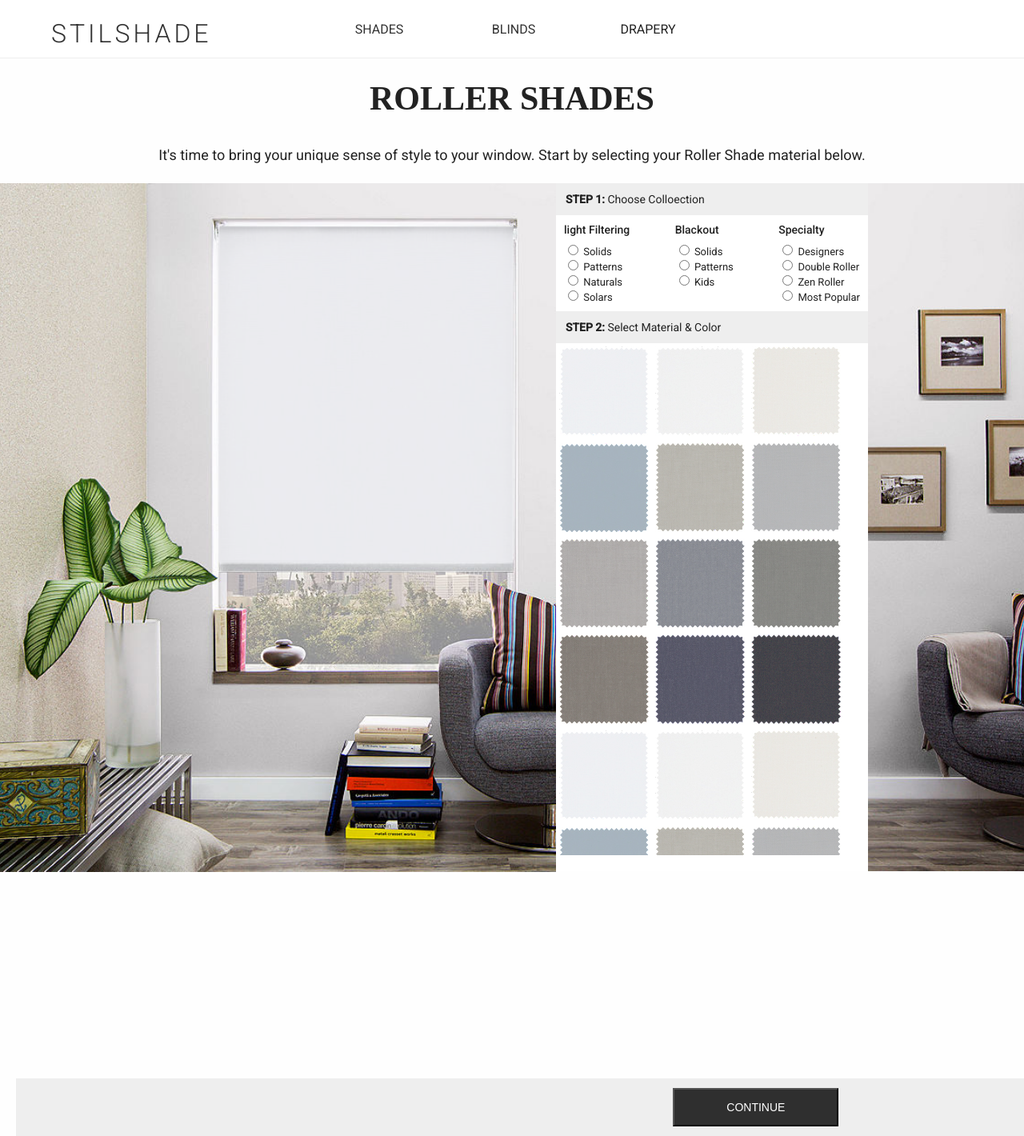
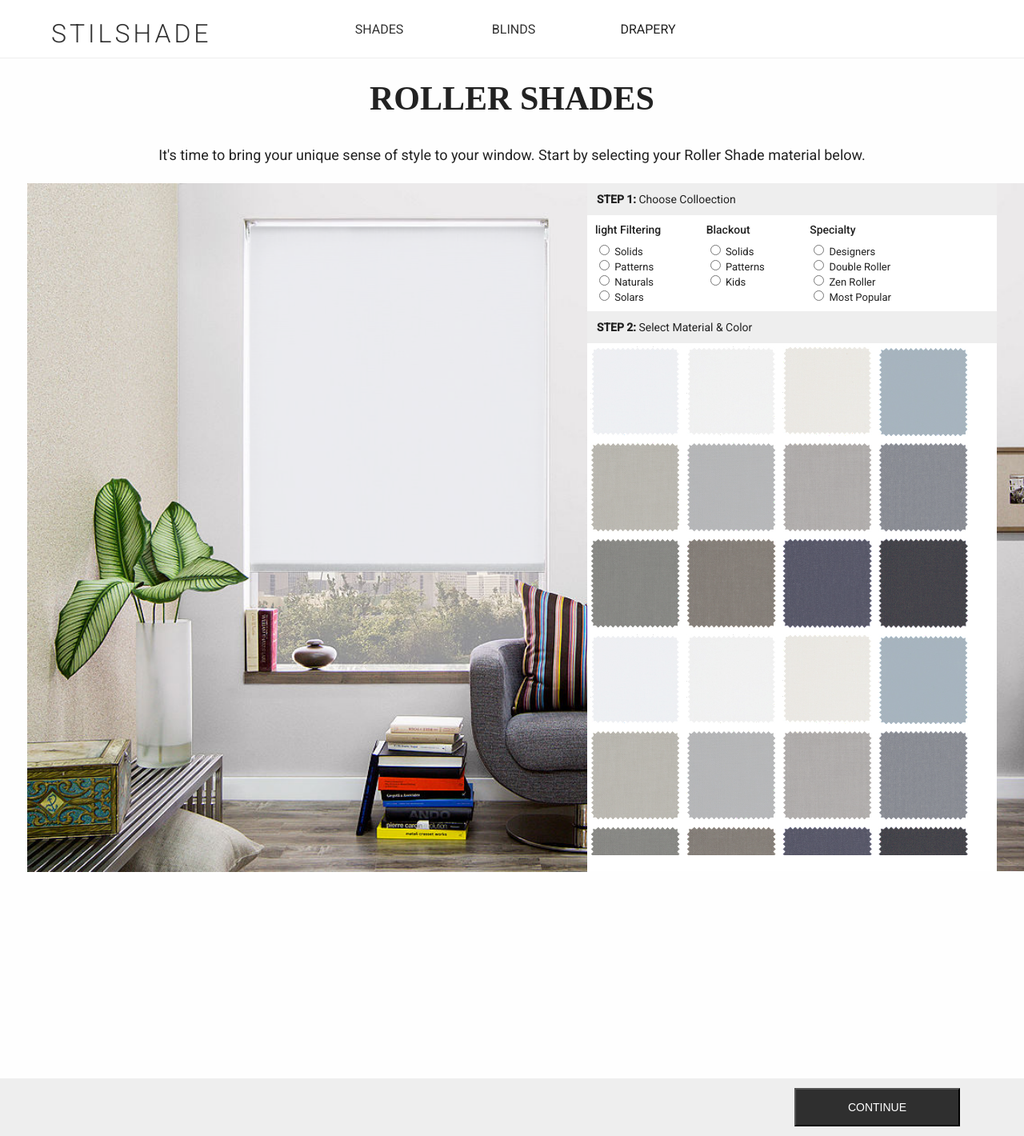
Before and after one commit to s1z3n/StilShade, a Jekyll site: the page built from customize.html, in a window 1280 px wide. Shown: the whole page at 80% size. Built offline with Jekyll 4.4.1, drawn with Linux system fonts in a browser that asks for light colours.

Commit message:
Some changes

```diff
--- a/_config.yml
+++ b/_config.yml
@@ -6,4 +6,4 @@ permalink: pretty
 sass:
  sass_dir: assets/css
  style: :nested
-baseurl: /StilShade
+# baseurl: /StilShade
--- a/_includes/header.html
+++ b/_includes/header.html
@@ -5,7 +5,7 @@
     </div>
     <nav>
       <div class="nav-container">
-        <div class="nav-item"><a href="/shades/">shades</a>
+        <div class="nav-item"><a href="../shades/">shades</a>
           <div class="menu">
             <a class="list" href="#">Roller Shades
               <div class="content default">
@@ -60,7 +60,7 @@
           </div>
           <div class="nav-bg"></div>
         </div>
-        <div class="nav-item"><a href="/blinds/">Blinds</a>
+        <div class="nav-item"><a href="../blinds/">Blinds</a>
           <div class="menu blind">
             <a class="list" href="#">Wood Blinds
               <div class="content default">
--- a/_layouts/default.html
+++ b/_layouts/default.html
@@ -8,11 +8,11 @@
 
 <link href="https://fonts.googleapis.com/css?family=Roboto:300,400,500" rel="stylesheet">
 
-<link rel="icon" href="assets\Images\favicon.ico" sizes="16x16" type="image/ico">
+<link rel="icon" href="../assets/Images/favicon.ico" sizes="16x16" type="image/ico">
 <!-- <link rel="stylesheet" href="assets/css/main.css"> -->
 
-<link rel="icon" href="..\assets\Images\favicon.ico" sizes="16x16" type="image/ico">
-<link rel="stylesheet" href="{{site.baseurl}}/assets/css/main.css">
+<link rel="icon" href="../assets/Images/favicon.ico" sizes="16x16" type="image/ico">
+<link rel="stylesheet" href="../assets/css/main.css">
 
 
 
@@ -32,8 +32,8 @@
 
 {% include footer.html %}
 
-<script src="/assets/js/jquery-2.1.1.min.js"></script>
-<script src="/assets/js/functions.js" type="text/javascript"></script>
+<script src="../assets/js/jquery-2.1.1.min.js"></script>
+<script src="../assets/js/functions.js" type="text/javascript"></script>
 
 </body>
 
--- a/assets/css/4-modules/customize.sass
+++ b/assets/css/4-modules/customize.sass
@@ -50,9 +50,9 @@
     font-weight: 500
 
 .customize-narrow-bg
-  // width: 0px
+  width: 0px
   max-width: 200px
-  z-index: -2
+  // z-index: -1
   .narrow-bg
     height: 860px
     // max-width: 200px
@@ -98,26 +98,23 @@
   z-index: 3
   display: flex
   justify-content: center
-  margin-left: 20px
-  .test1
-    width: 700px
-    // background-color: pink
-  .test2
-    width: 512px
-    // background-color: lime
+  .bottom-bar-wrapper
+    width: 1200px
     display: flex
+    justify-content: flex-end
     .primary-btn
-      margin-left: auto
-      margin-right: 40px
-  .test3
-    width: 240px
-    // background-color: skyblue
+      margin: 12px 40px 12px auto
+
+
 
 .primary-btn
-  margin: 12px 200px 8px auto
+
   height: 48px
 
 
+.empty-space80
+  width: 100%
+  height: 80px
 
 
 @media (max-width: 1214px)
@@ -142,4 +139,5 @@
     .thumbnails
       width: 100%
   .thumbnails-wrapper
-    width: 98%
+    width: 95%
+    justify-content: center
--- a/customize.html
+++ b/customize.html
@@ -158,7 +158,7 @@ title: Customize
         <div class="thumbnails-box" id="swatch12">
           <img src="/assets/images/swatch12.jpg" alt="">
         </div>
-
+        <div class="empty-space80"></div>
 
       </div>
 
@@ -170,9 +170,7 @@ title: Customize
   </div>
 </section>
 <section class="bottom-bar">
-  <div class="test1"></div>
-  <div class="test2">
+  <div class="bottom-bar-wrapper">
     <button class="primary-btn" type="button" name="button">Continue</button>
   </div>
-  <div class="test3"></div>
 </section>
```
Also changed, not shown: shades.html (+4 -4 lines), 6 other files.
